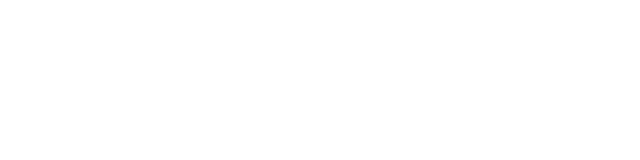
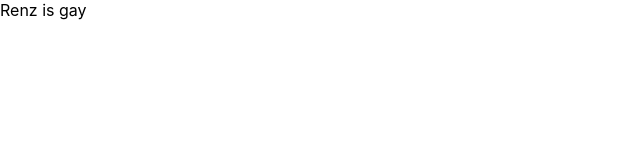
Before and after one commit to luke9216/SES2AB_Frontend, a React (Create React App) app: page /toolbox in a window 1280 px wide. Shown: the top 160 px of the page, without its empty margins (0-640 px from the left). Built offline with nearby package versions, Linux system fonts and the light colour scheme.

Commit message:
hello hello

```diff
--- a/src/components/pages/Routing.tsx
+++ b/src/components/pages/Routing.tsx
@@ -1,19 +1,27 @@
-import React from 'react';
-import HomePage from "./HomePage"
-import { BrowserRouter as Router, Route, Switch } from 'react-router-dom';
+import React from "react";
+import HomePage from "./HomePage";
+import ToolBox from "./ToolBox/ToolBox";
+import { BrowserRouter as Router, Route, Switch } from "react-router-dom";
 
-export interface RoutingProps {
-
-}
+export interface RoutingProps {}
 
 const Routing: React.SFC<RoutingProps> = () => {
   return (
     <Router>
       <Switch>
-                <Route path="/" exact={true} render={(props: any) => <HomePage props={props} />} />
+        <Route
+          path="/"
+          exact={true}
+          render={(props: any) => <HomePage props={props} />}
+        />
+        <Route
+          path="/toolbox"
+          exact={true}
+          render={(props: any) => <ToolBox props={props} />}
+        />
       </Switch>
     </Router>
   );
-}
+};
 
 export default Routing;
--- /dev/null
+++ b/src/components/pages/ToolBox/ToolBox.tsx
@@ -0,0 +1,15 @@
+import React from "react";
+
+export interface ToolBoxProps {
+  props?: any;
+}
+
+const ToolBox: React.SFC<ToolBoxProps> = () => {
+  return (
+    <div>
+      <a>Renz is gay</a>
+    </div>
+  );
+};
+
+export default ToolBox;
```
Lines whose indentation alone changed are shown as unchanged.
